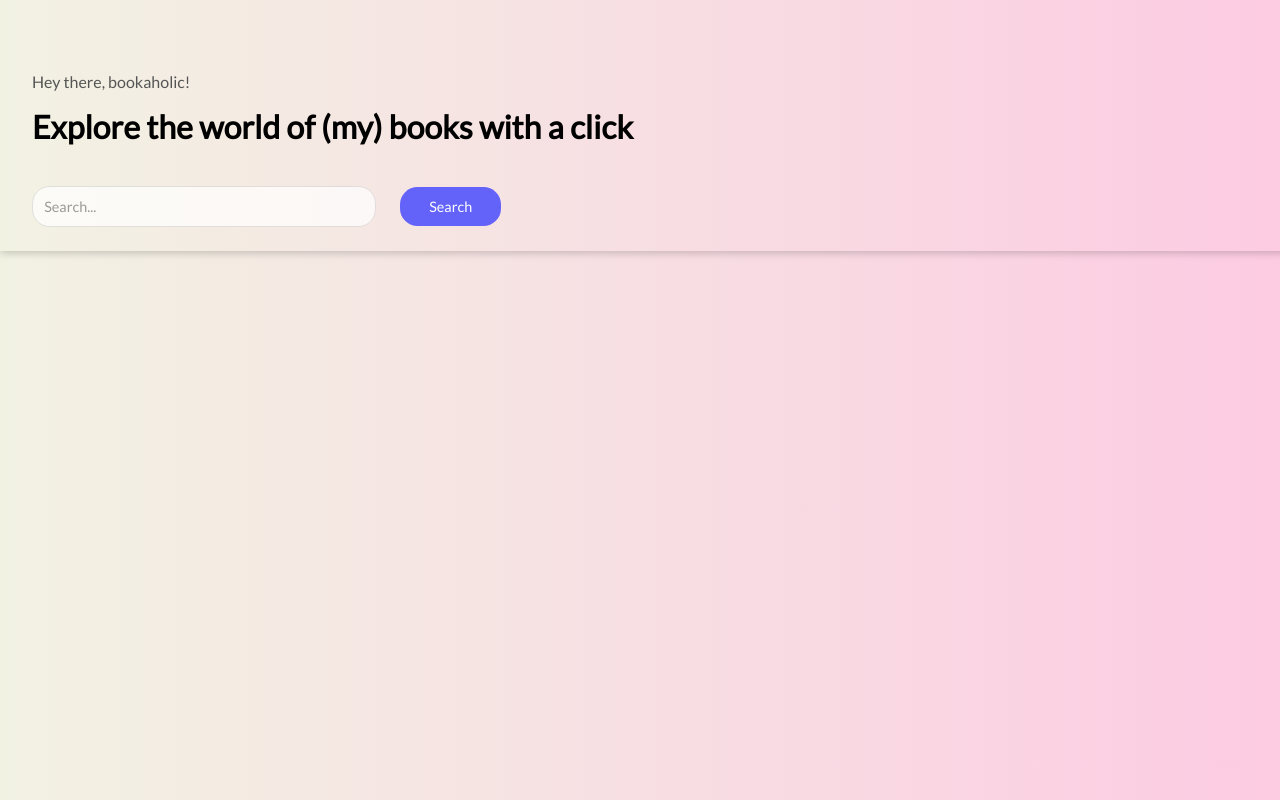
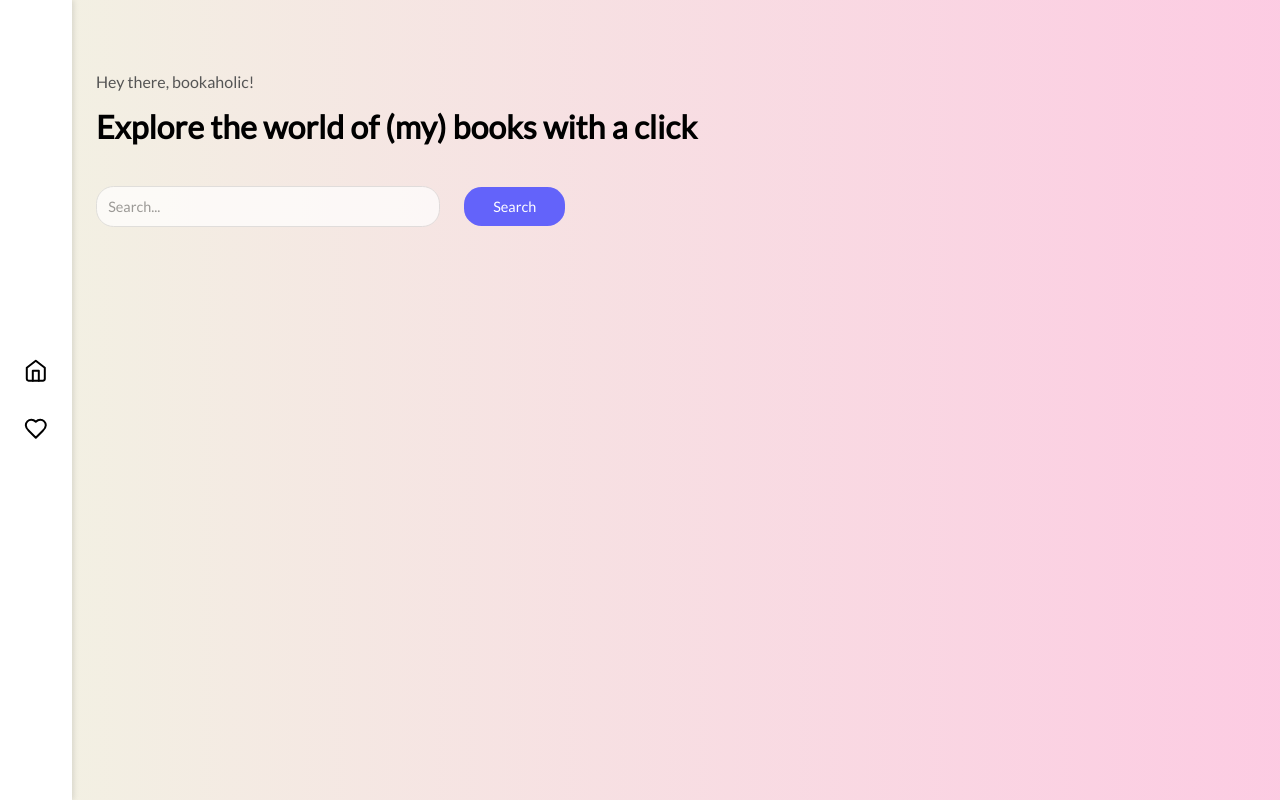
Before and after one commit to jm-go/fullstack-project, a React (Vite) app in the folder front-end/: page / in a window 1280 px wide. Built offline with nearby package versions, Linux system fonts and the light colour scheme; a web font is replaced by a local one.

Commit message:
Added initial styles for Sidebar

```diff
--- a/front-end/package.json
+++ b/front-end/package.json
@@ -13,6 +13,8 @@
     "deploy": "gh-pages -d dist"
   },
   "dependencies": {
+    "lucide": "^0.323.0",
+    "lucide-react": "^0.323.0",
     "react": "^18.2.0",
     "react-dom": "^18.2.0"
   },
--- a/front-end/src/App.tsx
+++ b/front-end/src/App.tsx
@@ -1,6 +1,7 @@
 import { useState } from "react";
 import Header from "./components/Header/Header";
 import "./main.scss";
+import Sidebar from "./components/Sidebar/Sidebar";
 
 const App = () => {
   const [count, setCount] = useState(0);
@@ -8,6 +9,7 @@ const App = () => {
   return (
     <>
       <Header />
+      <Sidebar/>
     </>
   );
 };
--- a/front-end/src/components/Header/Header.scss
+++ b/front-end/src/components/Header/Header.scss
@@ -1,9 +1,9 @@
 .header {
     position: fixed;
     top: 0;
+    left: 5%;
     width: 100%;
     padding: 1.5rem 2rem;
-    box-shadow: 0 0.125rem 0.5rem rgba(0, 0, 0, 0.2);
     z-index: 10;
 
     &__container {
--- a/front-end/src/components/Sidebar/Sidebar.scss
+++ b/front-end/src/components/Sidebar/Sidebar.scss
@@ -0,0 +1,49 @@
+@use "src/assets/styles/variables" as *;
+
+
+.sidebar {
+    width: 4.5rem;
+    position: fixed;
+    top: 0;
+    left: 0;
+    height: 100vh;
+    background-color: #fff;
+    box-shadow: 2px 0 5px rgba(0, 0, 0, 0.1);
+    z-index: 100;
+    display: flex;
+    flex-direction: column;
+    display: flex;
+    justify-content: center;
+    align-items: center;
+
+    &__list {
+        list-style: none;
+        padding: 0;
+    }
+
+    &__item {
+        //padding: 1rem 0;
+
+        &--icon {
+            cursor: pointer;
+            display: flex;
+            justify-content: center;
+            border-radius: 40%;
+            transition: background-color 0.3s, color 0.3s;
+            padding: 0.3rem;
+            margin: calc(0.3rem * -1);
+            margin: 1.5rem 0;
+
+            &:hover {
+              color: white;
+              background-color: black;
+            }
+        }
+    }
+}
+
+@media (max-width: $breakpoint-tablet) {
+    .sidebar {
+        display: none;
+    }
+}
--- a/front-end/src/components/Sidebar/Sidebar.tsx
+++ b/front-end/src/components/Sidebar/Sidebar.tsx
@@ -1,4 +1,5 @@
-import './Sidebar.scss';
+import { Heart, Home } from "lucide-react";
+import "./Sidebar.scss";
 
 const Sidebar = () => {
   return (
@@ -6,10 +7,10 @@ const Sidebar = () => {
       <nav className="sidebar__nav">
         <ul className="sidebar__list">
           <li className="sidebar__item">
-            <span className="sidebar__item sidebar__item--icon">🏠</span>
+            <Home className="sidebar__item sidebar__item--icon" />
           </li>
           <li className="sidebar__item">
-            <span className="sidebar__item sidebar__item--icon">⭐</span>
+            <Heart className="sidebar__item sidebar__item--icon" />
           </li>
         </ul>
       </nav>
```
Also changed, not shown: front-end/src/pages/Home/Home.scss (added), front-end/src/pages/Home/Home.tsx (added), 1 other file (tests, documents, lock files or other folders).
